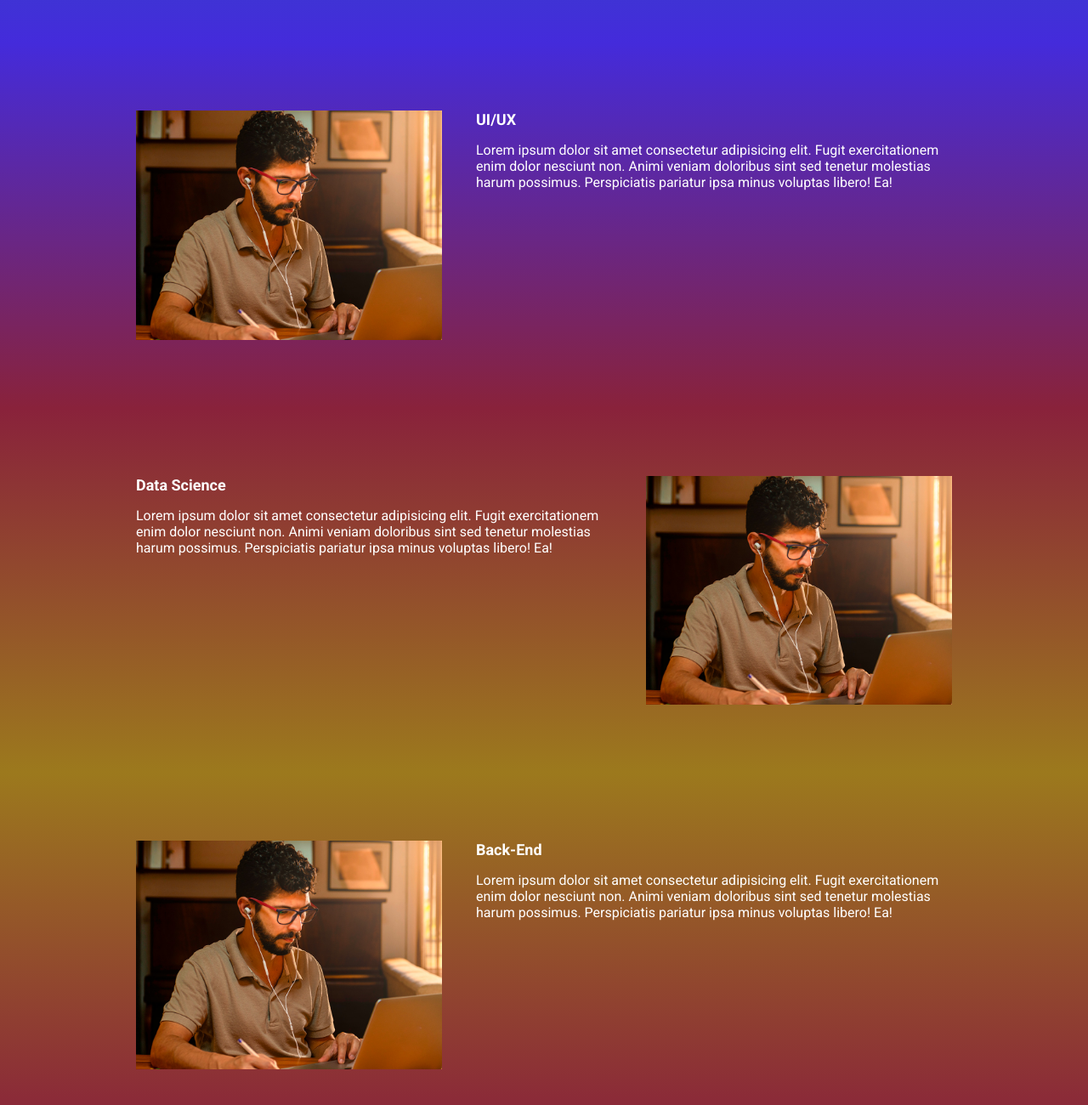
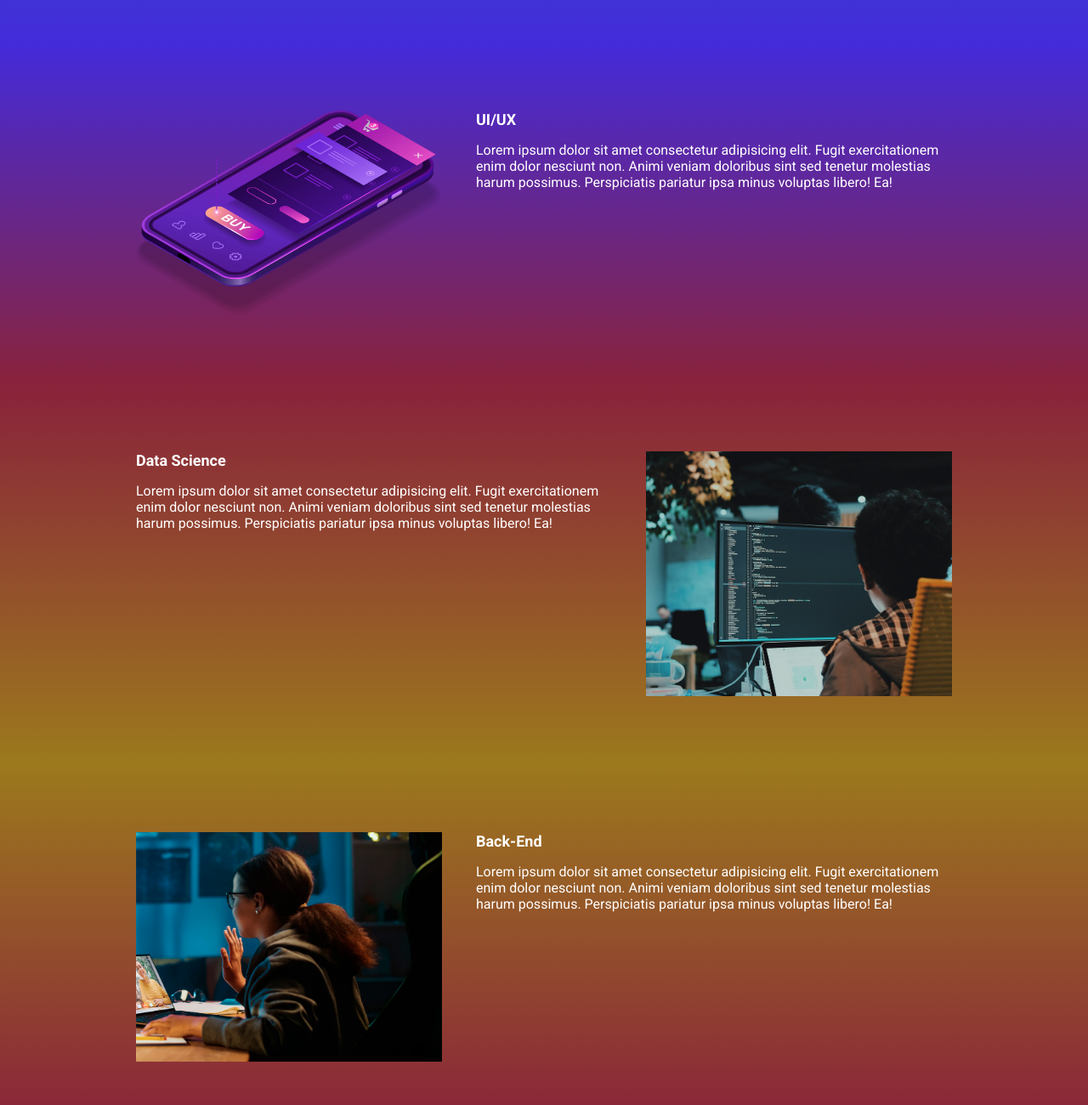
Before and after one commit to brunokemel/eback_talk, a website built with Parcel: page src/index.html in a window 1280 px wide. Shown: the part 940-2240 px from the top of the page at 85% size. Built offline with nearby package versions, Linux system fonts and the light colour scheme.

Commit message:
alterando imgs

```diff
--- a/src/index.html
+++ b/src/index.html
@@ -60,7 +60,7 @@
                     Lorem ipsum dolor sit amet consectetur adipisicing elit. Fugit exercitationem enim dolor nesciunt non. Animi veniam doloribus sint sed tenetur molestias harum possimus. Perspiciatis pariatur ipsa minus voluptas libero! Ea!
                 </p>
             </div>
-            <img class="event__image" src="./images/frontend.png" alt="FrontEnd">
+            <img class="event__image" src="./images/ui-ux.png" alt="Ui-Ux">
         </div>
     </section>
 
@@ -72,7 +72,7 @@
                     Lorem ipsum dolor sit amet consectetur adipisicing elit. Fugit exercitationem enim dolor nesciunt non. Animi veniam doloribus sint sed tenetur molestias harum possimus. Perspiciatis pariatur ipsa minus voluptas libero! Ea!
                 </p>
             </div>
-            <img class="event__image" src="./images/frontend.png" alt="FrontEnd">
+            <img class="event__image" src="./images/data.png" alt="data scince">
         </div>
     </section>
 
@@ -84,7 +84,7 @@
                     Lorem ipsum dolor sit amet consectetur adipisicing elit. Fugit exercitationem enim dolor nesciunt non. Animi veniam doloribus sint sed tenetur molestias harum possimus. Perspiciatis pariatur ipsa minus voluptas libero! Ea!
                 </p>
             </div>
-            <img class="event__image" src="./images/frontend.png" alt="FrontEnd">
+            <img class="event__image" src="./images/backend.png" alt="Back-End">
         </div>
     </section>
 
```
